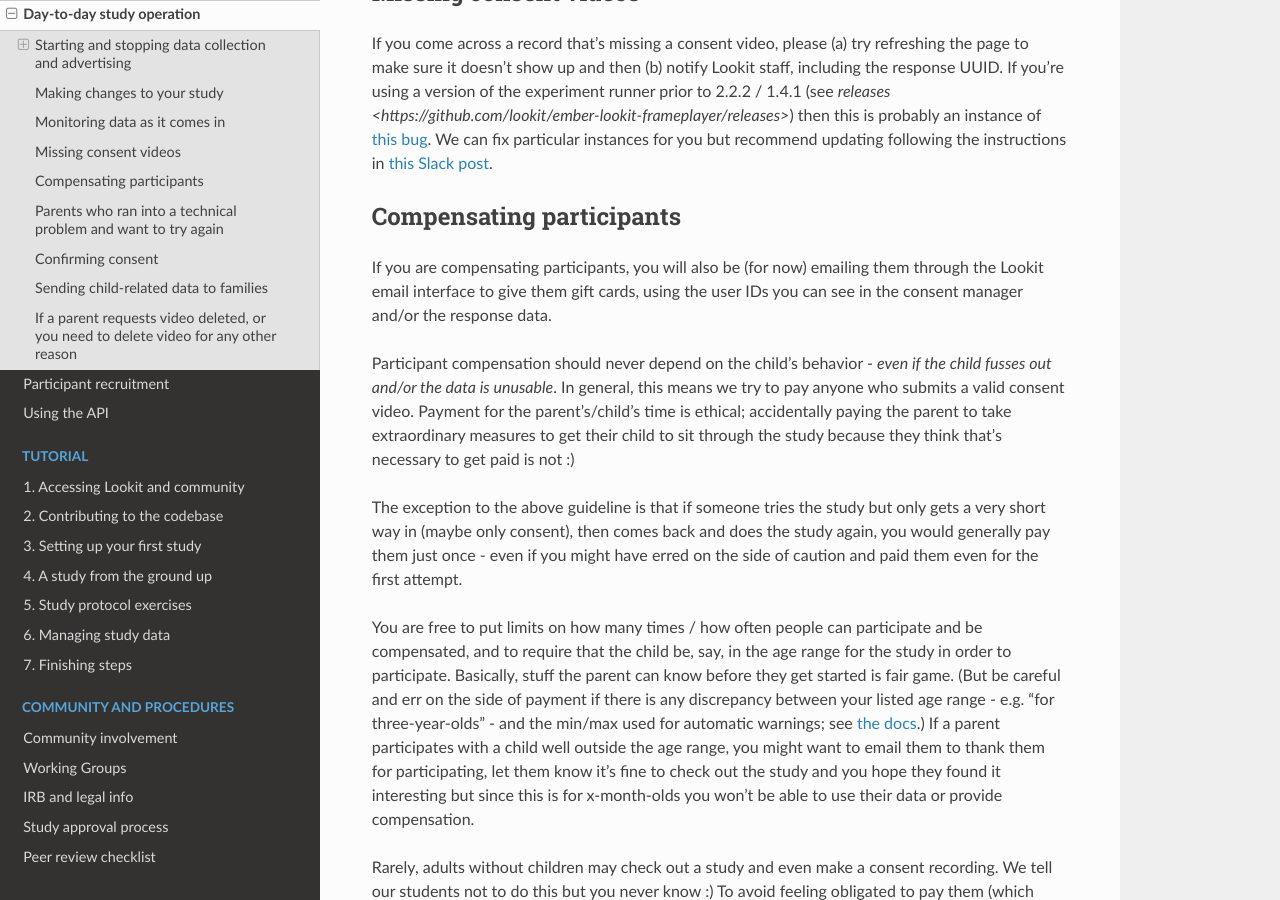
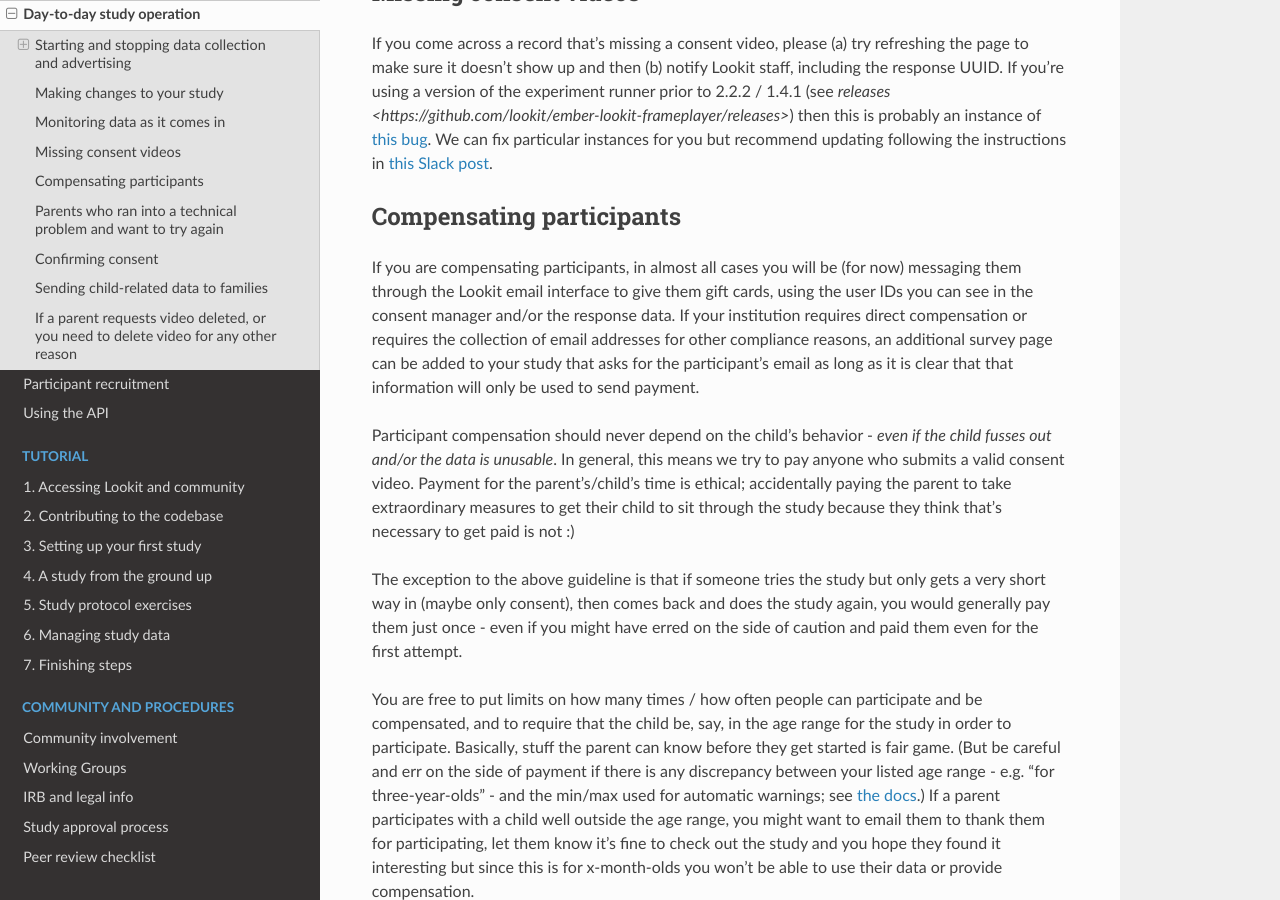
Before and after one commit to lookit/lookit-docs, a Sphinx documentation site: the page built from docs/source/researchers-day-to-day-study-operation.rst, in a window 1280 px wide and 900 px high, scrolled down 2398 px. Built offline with Sphinx 7.4.7 and the Read the Docs theme 2.0.0, drawn with Linux system fonts in a browser that asks for light colours.

Commit message:
Update researchers-day-to-day-study-operation.rst
Add information about collecting email addresses for direct payment

```diff
--- a/docs/source/researchers-day-to-day-study-operation.rst
+++ b/docs/source/researchers-day-to-day-study-operation.rst
@@ -83,10 +83,10 @@ fix particular instances for you but recommend updating following the instructio
 Compensating participants
 ----------------------------------------
 
-If you are compensating participants, you will also be (for now)
-emailing them through the Lookit email interface to give them gift
+If you are compensating participants, in almost all cases you will be (for now)
+messaging them through the Lookit email interface to give them gift
 cards, using the user IDs you can see in the consent manager and/or the
-response data.
+response data. If your institution requires direct compensation or requires the collection of email addresses for other compliance reasons, an additional survey page can be added to your study that asks for the participant's email as long as it is clear that that information will only be used to send payment.
 
 Participant compensation should never depend on the child’s behavior -
 *even if the child fusses out and/or the data is unusable*. In general,
```
